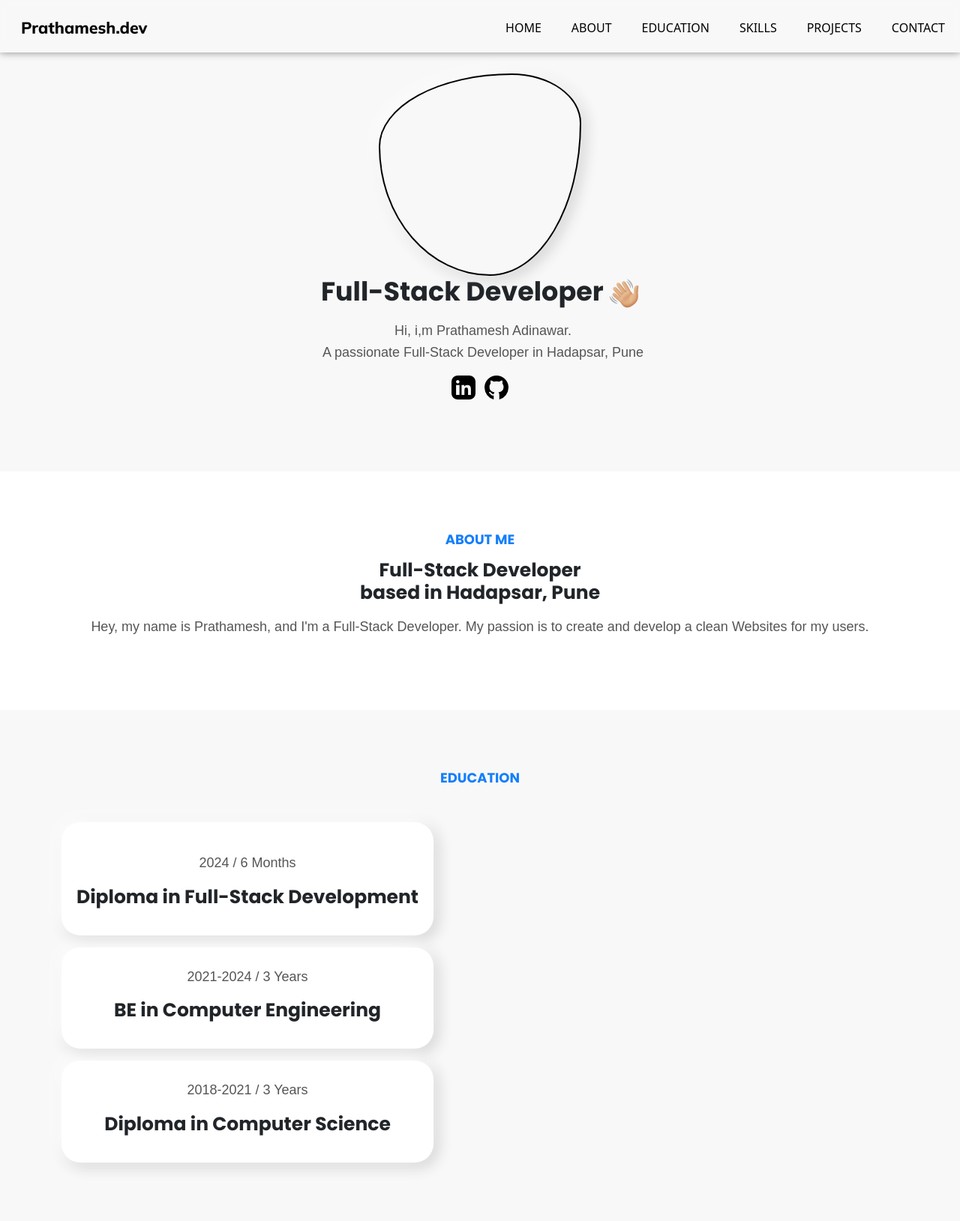
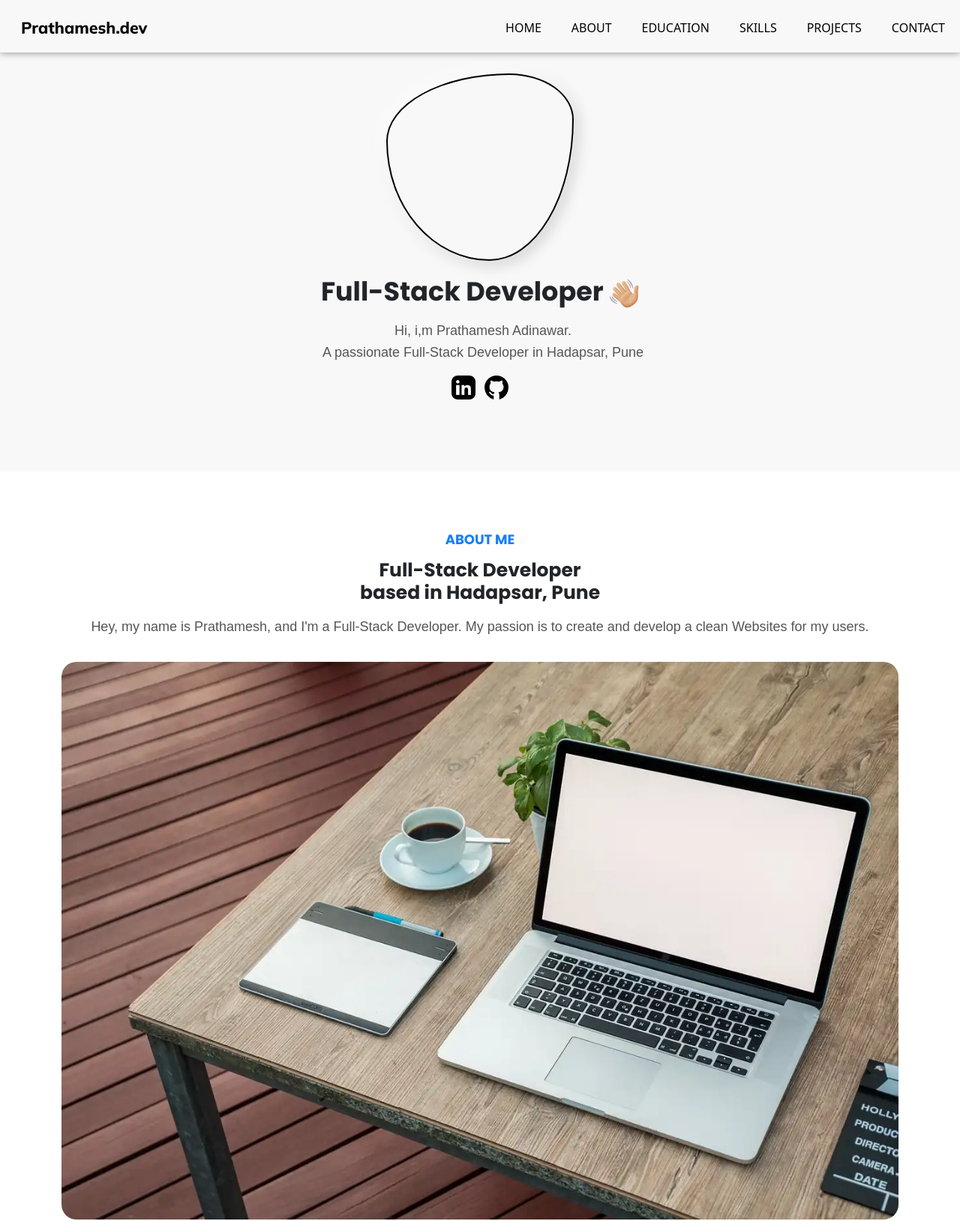
Before and after one commit to PrathameshAdinawar/Personal-Portfolio, a plain HTML site: page Portfolio/index.html in a window 1280 px wide. Shown: the top 1629 px of the page at 75% size. Drawn offline with nearby package versions, Linux system fonts and the light colour scheme.

Commit message:
about-img

```diff
--- a/Portfolio/css/style.css
+++ b/Portfolio/css/style.css
@@ -64,7 +64,7 @@
 }
 
 .s1{
-  background-color: rgb(248, 248, 248);
+  background-color: #f8f8f8;
 }
 
 .spc2{
@@ -87,9 +87,9 @@
   border: 2px solid black;
   box-shadow: -5px -5px 20px rgb(255, 255, 255),  5px 5px 20px rgba(33,33,33,.2);
 	content: "";
-	height: 270px;
+	height: 250px;
 	position: absolute;
-	width: 270px;
+	width: 250px;
 }
 
 @keyframes anim {
@@ -168,6 +168,10 @@
 
 .am1{
     font-size: 25px;
+}
+
+.about-img{
+  border-radius: 20px;
 }
 
 .imgs{
--- a/Portfolio/index.html
+++ b/Portfolio/index.html
@@ -115,13 +115,7 @@
             <p class="am1 f1">Full-Stack Developer <br> based in Hadapsar, Pune</p>
             <p class="intro f2">Hey, my name is Prathamesh, and I'm a Full-Stack Developer. My passion is to create and
                 develop a clean Websites for my users.</p>
-            <!-- <p class="intro f2">My main stack currently is</p> -->
-            <!-- <div class="d-flex justify-content-evenly mt-3">
-            <img src="img/illustrations/html.png" alt="" class="imgs">
-            <img src="img/illustrations/css-3.png" alt="" class="imgs">
-            <img src="img/illustrations/js.png" alt="" class="imgs">
-            <img src="img/illustrations/react.png" alt="" class="imgs">
-        </div> -->
+        <img src="img/background/about-img.webp" alt="" class="w-100 about-img mt-3" >
 
         </div>
     </section>
```
Also changed, not shown: Portfolio/img/background/about-img.webp (added).
